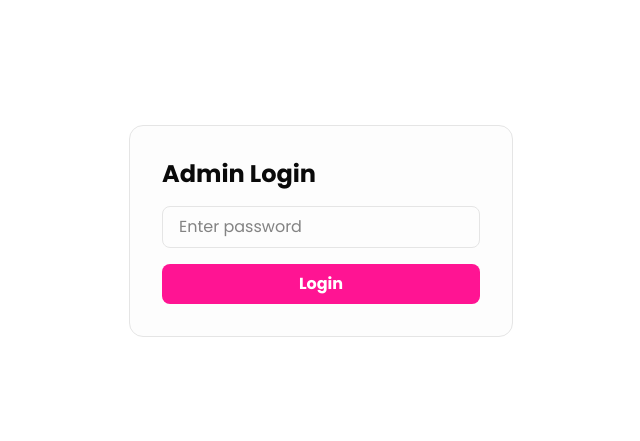
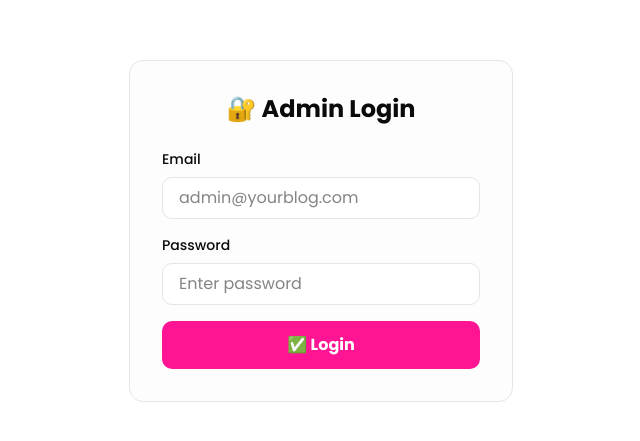
Before and after one commit to Cleo-lab/Yurie-Warrior, a Next.js app: page /admin/login in a window 1280 px wide. Shown: the part 169-610 px from the top of the page, without its empty margins (319-959 px from the left). Built offline with nearby package versions, Linux system fonts and the light colour scheme; no server answers.

Commit message:
change login in admin panel

```diff
--- a/app/admin/blog/page.tsx
+++ b/app/admin/blog/page.tsx
@@ -94,14 +94,25 @@ export default function AdminDashboard() {
 
 
   // Auth check
-  useEffect(() => {
-    const token = localStorage.getItem("adminToken")
-    if (token !== "admin-token") {
-      router.replace("/admin/login")
+useEffect(() => {
+  const checkAuth = async () => {
+    // Проверяем сессию Supabase
+    const { data: { session } } = await supabase.auth.getSession()
+
+    if (!session) {
+      router.replace('/admin/login')
     } else {
       setAuthorized(true)
     }
-  }, [router])
+  }
+
+  checkAuth()
+}, [router])
+const handleLogout = async () => {
+  await supabase.auth.signOut()
+  localStorage.removeItem('adminToken')
+  router.replace('/admin/login')
+}
 
   // Fetch data when tab changes
   useEffect(() => {
--- a/app/admin/login/page.tsx
+++ b/app/admin/login/page.tsx
@@ -2,69 +2,81 @@
 
 import { useState } from 'react'
 import { useRouter } from 'next/navigation'
+import { supabase } from '@/lib/supabase'
 
 export default function AdminLogin() {
+  const [email, setEmail] = useState('')
   const [password, setPassword] = useState('')
   const [loading, setLoading] = useState(false)
   const router = useRouter()
 
-  const handleLogin = async () => {
-    if (!password) {
-      alert('❌ Please enter a password')
+  const handleLogin = async (e: React.FormEvent) => {
+    e.preventDefault()
+
+    if (!email || !password) {
+      alert('⛔ Please enter email and password')
       return
     }
 
     setLoading(true)
     try {
-      const res = await fetch('/api/admin/login', {
-        method: 'POST',
-        headers: { 'Content-Type': 'application/json' },
-        body: JSON.stringify({ password }),
+      const { data, error } = await supabase.auth.signInWithPassword({
+        email,
+        password,
       })
 
-      if (!res.ok) {
-        throw new Error(`HTTP ${res.status}`)
+      if (error) throw error
+
+      if (data.session) {
+        localStorage.setItem('adminToken', 'admin-token') // Для обратной совместимости
+        router.push('/admin/blog')
       }
-
-      let data
-      try {
-        data = await res.json()
-      } catch (parseError) {
-        throw new Error('Failed to parse response')
-      }
-
-      if (data.success) {
-        localStorage.setItem('adminToken', data.token)
-        router.push('/admin/newsletter')
-      } else {
-        alert('❌ Wrong password')
-      }
-    } catch (error) {
+    } catch (error: any) {
       console.error('Login error:', error)
-      alert(`❌ Login failed: ${error instanceof Error ? error.message : 'Unknown error'}`)
+      alert(`⛔ Login failed: ${error.message}`)
     } finally {
       setLoading(false)
     }
   }
 
   return (
-    <div className="min-h-screen flex items-center justify-center">
+    <div className="min-h-screen flex items-center justify-center bg-background">
       <div className="bg-accent/20 p-8 rounded-xl border border-border max-w-sm w-full">
-        <h1 className="text-2xl font-bold mb-4">Admin Login</h1>
+        <h1 className="text-2xl font-bold mb-6 text-center">🔐 Admin Login</h1>
+
+        <form onSubmit={handleLogin} className="space-y-4">
+          <div>
+            <label className="block text-sm font-medium mb-2">Email</label>
+            <input
+              type="email"
+              value={email}
+              onChange={(e) => setEmail(e.target.value)}
+              className="w-full px-4 py-2 border border-border rounded-lg bg-background focus:outline-none focus:border-neon"
+              placeholder="admin@yourblog.com"
+              required
+            />
+          </div>
+
+          <div>
+            <label className="block text-sm font-medium mb-2">Password</label>
             <input
               type="password"
               value={password}
               onChange={(e) => setPassword(e.target.value)}
-          className="w-full px-4 py-2 border border-border rounded mb-4"
+              className="w-full px-4 py-2 border border-border rounded-lg bg-background focus:outline-none focus:border-neon"
               placeholder="Enter password"
+              required
             />
+          </div>
+
           <button
-          onClick={handleLogin}
+            type="submit"
             disabled={loading}
-          className="w-full bg-neon text-background font-bold py-2 rounded disabled:opacity-50 disabled:cursor-not-allowed"
+            className="w-full bg-neon text-background font-bold py-3 rounded-lg disabled:opacity-50 disabled:cursor-not-allowed hover:opacity-90 transition-opacity"
           >
-          {loading ? 'Logging in...' : 'Login'}
+            {loading ? '🔄 Logging in...' : '✅ Login'}
           </button>
+        </form>
       </div>
     </div>
   )
```
Lines whose indentation alone changed are shown as unchanged.
